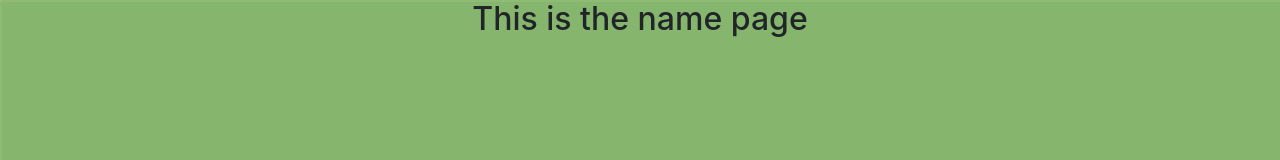
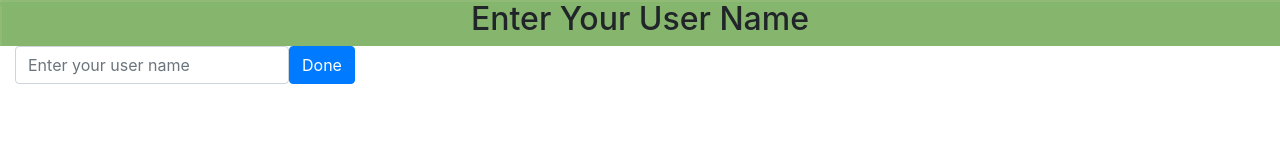
Before and after one commit to hooooodi/reversi, a website: page public/name.html in a window 1280 px wide. Drawn offline with nearby package versions, Linux system fonts and the light colour scheme.

Commit message:
updated name.html

```diff
--- a/public/name.html
+++ b/public/name.html
@@ -1,29 +1,42 @@
 <!doctype html>
 <html lang="en">
   <head>
-    <!-- Required meta tags -->
     <meta charset="utf-8">
     <meta name="viewport" content="width=device-width, initial-scale=1, shrink-to-fit=no">
+    <title> Enter your user name for Reversi</title>
 
     <style>
-    body {
+        #header-row {
             background-image: url("assets/images/green.jpg");
-    }
+        }
     </style>
 
+    <script>
+      function submitForm(){
+        var username = $('#username').val();
+        window.location.href = 'lobby.html?username='+username;
+      }
+    </script>
 
     <!-- Bootstrap CSS -->
     <link rel="stylesheet" href="https://stackpath.bootstrapcdn.com/bootstrap/4.4.1/css/bootstrap.min.css" integrity="sha384-Vkoo8x4CGsO3+Hhxv8T/Q5PaXtkKtu6ug5TOeNV6gBiFeWPGFN9MuhOf23Q9Ifjh" crossorigin="anonymous">
-
-
   </head>
-
   <body>
     <div class="container-fluid text-center">
-
-      <div class="row">
+      <div class="row" id="header-row">
         <div class="col">
-          <h2>This is the name page</h2>
+          <h2>Enter Your User Name</h2>
+        </div>
+      </div>
+      <div class='row'>
+        <div class='col'>
+          <form onsubmit='submitForm(); return false;' class='form-inline'>
+            <div class='form-group'>
+              <label for='username' class='col-form-label sr-only'>Enter a username</label>
+              <input class='form-control' type='text' value='' id='username'placeholder='Enter your user name'/>
+            </div>
+           <button type='submit' class='btn btn-default btn-primary'>Done</button>
+         </form>
         </div>
       </div>
 
```
Also changed, not shown: public/about.html (+1 -1 lines), public/index.html (+0 -1 lines).
